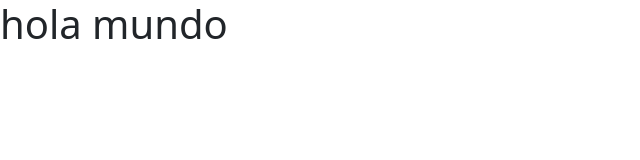
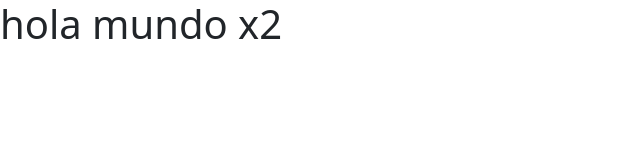
Before and after one commit to SebaS-ECU/test, a plain HTML site: page index.html in a window 1280 px wide. Shown: the full height of the page, 0-640 px from the left. Drawn offline with nearby package versions, Linux system fonts and the light colour scheme.

Commit message:
html modificado

```diff
--- a/index.html
+++ b/index.html
@@ -13,6 +13,6 @@
     <title>hola</title>
   </head>
   <body>
-    <h1>hola mundo</h1>
+    <h1>hola mundo x2</h1>
   </body>
 </html>
```
